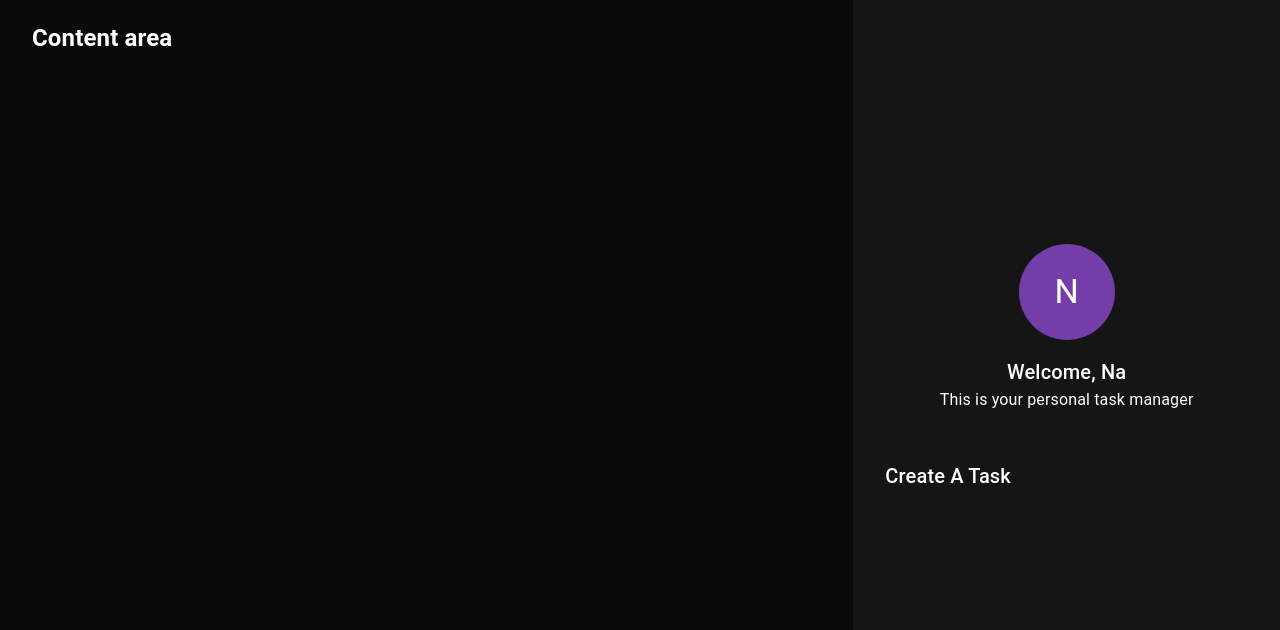
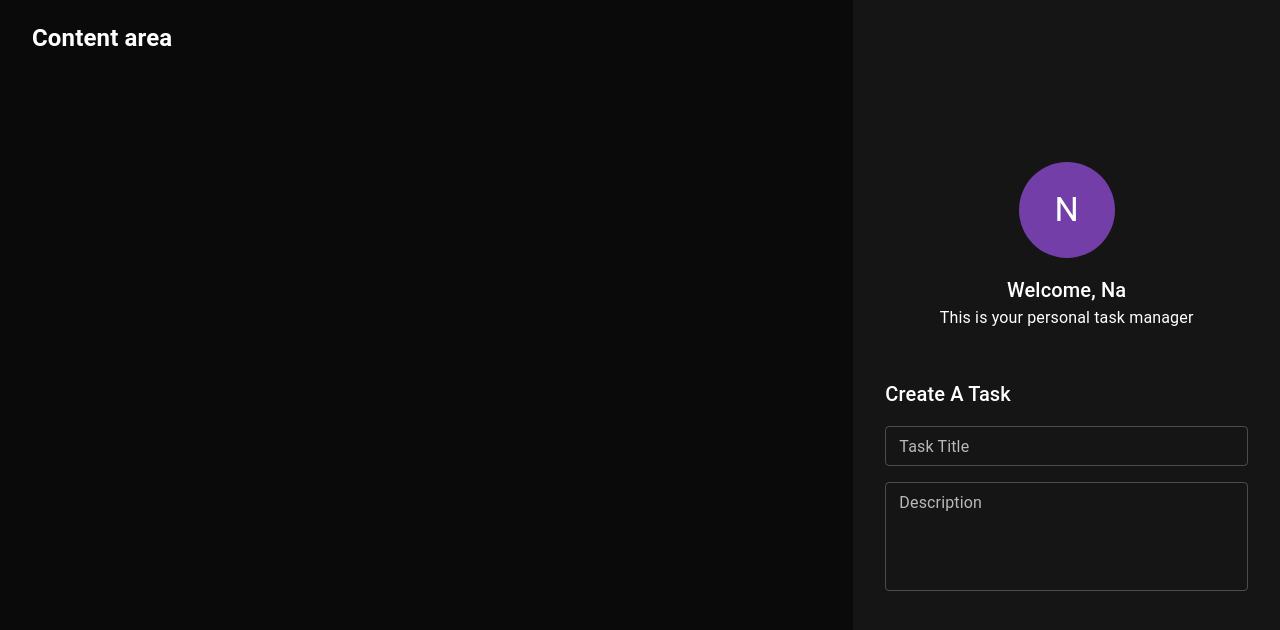
Before and after one commit to na-lin/todo-react-node-ts, a React (Create React App) app: page / in a window 1280 px wide. Shown: the top 630 px of the page. Built offline with nearby package versions, Linux system fonts and the light colour scheme.

Commit message:
create title and description components

```diff
--- a/src/components/createTaskForm/CreateTaskForm.tsx
+++ b/src/components/createTaskForm/CreateTaskForm.tsx
@@ -1,7 +1,11 @@
 import React, { FC, ReactElement } from 'react';
 
 // MUI
-import { Box, Typography } from '@mui/material';
+import { Box, Typography, Stack } from '@mui/material';
+
+// sub-components
+import TaskTitleField from './interfaces/TaskTitleField';
+import TaskDescriptionField from './interfaces/TaskDescriptionField';
 
 const CreateTaskForm: FC = (): ReactElement => {
   return (
@@ -16,11 +20,17 @@ const CreateTaskForm: FC = (): ReactElement => {
       <Typography mb={2} component="h2" variant="h6">
         Create A Task
       </Typography>
-      {/* Task title */}
-      {/* Task description */}
-      {/* Task date */}
-      {/* Task Status  */}
-      {/* Task Priority  */}
+      <Stack
+        sx={{ width: '100%' }}
+        direction="column"
+        spacing={2}
+      >
+        <TaskTitleField />
+        <TaskDescriptionField />
+        {/* Task date */}
+        {/* Task Status  */}
+        {/* Task Priority  */}
+      </Stack>
     </Box>
   );
 };
--- /dev/null
+++ b/src/components/createTaskForm/interfaces/TaskDescriptionField.tsx
@@ -0,0 +1,22 @@
+import React, { FC, ReactElement } from 'react';
+
+// MUI
+import { TextField } from '@mui/material';
+
+const TaskDescriptionField: FC = (): ReactElement => {
+  return (
+    <TextField
+      id="description"
+      name="description"
+      label="Description"
+      placeholder="Description"
+      variant="outlined"
+      size="small"
+      multiline
+      rows={4}
+      fullWidth
+    />
+  );
+};
+
+export default TaskDescriptionField;
--- /dev/null
+++ b/src/components/createTaskForm/interfaces/TaskTitleField.tsx
@@ -0,0 +1,20 @@
+import React, { FC, ReactElement } from 'react';
+
+// MUI
+import { TextField } from '@mui/material';
+
+const TaskTitleField: FC = (): ReactElement => {
+  return (
+    <TextField
+      id="title"
+      label="Task Title"
+      placeholder="Task Title"
+      variant="outlined"
+      size="small"
+      name="title"
+      fullWidth
+    />
+  );
+};
+
+export default TaskTitleField;
```
